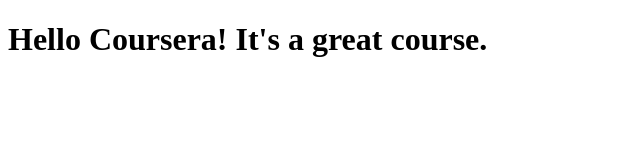
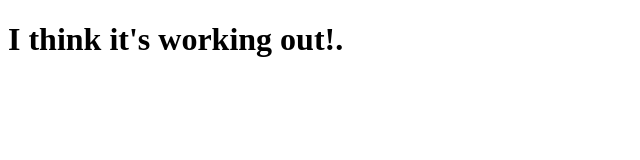
Before and after one commit to ecologlu/first-test, a plain HTML site: page fsire/index.html in a window 1280 px wide. Shown: the whole page, without its empty margins (0-640 px from the left). Drawn offline with Linux system fonts and the light colour scheme.

Commit message:
Update index.html

```diff
--- a/fsire/index.html
+++ b/fsire/index.html
@@ -1,9 +1,9 @@
 <!DOCTYPE html>
 <html>
 <head>
-	<title>Hello Coursera!</title>
+	<title>Hello!</title>
 </head>
 <body>
-<h1>Hello Coursera! It's a great course.</h1>
+<h1>I think it's working out!.</h1>
 </body>
 </html>
```
